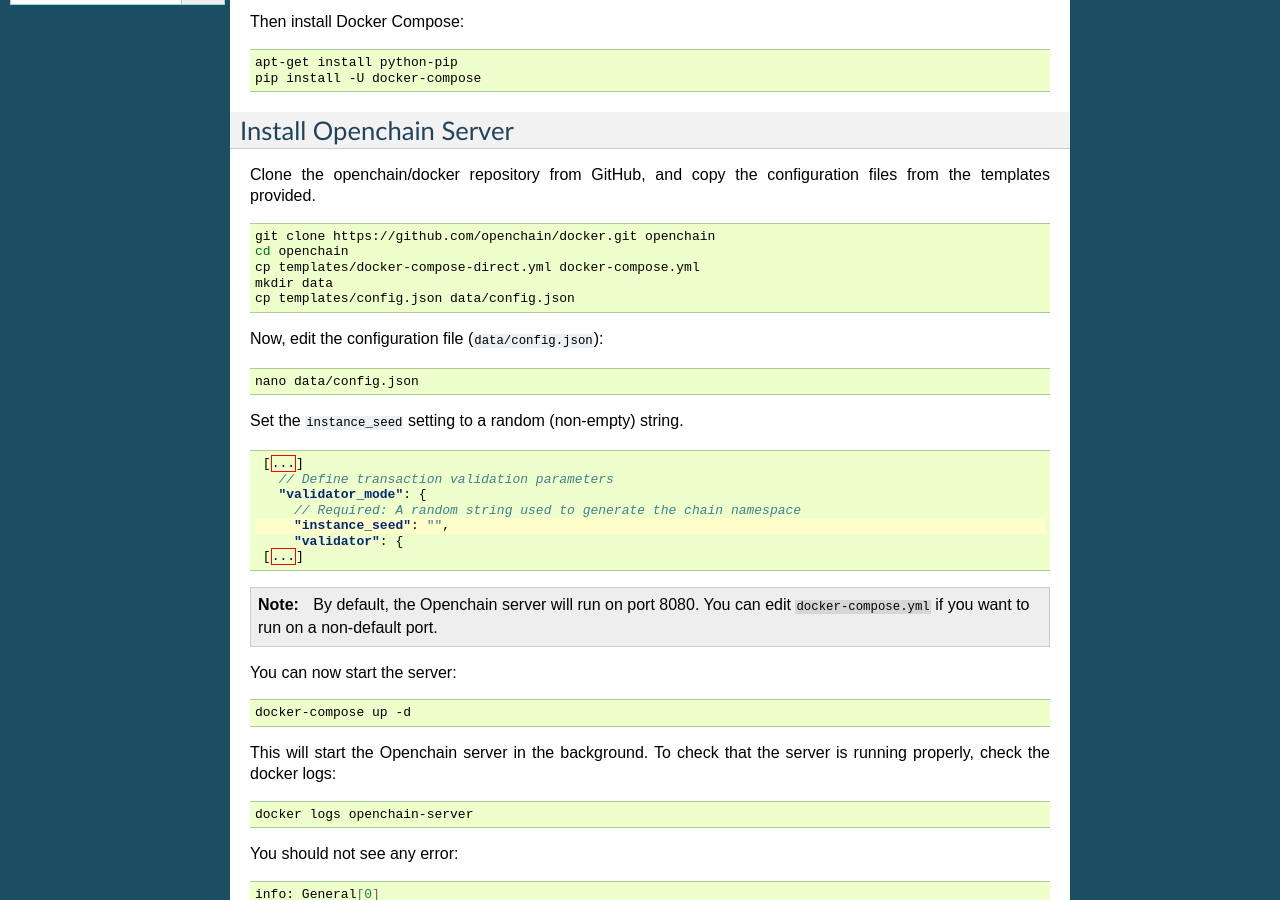
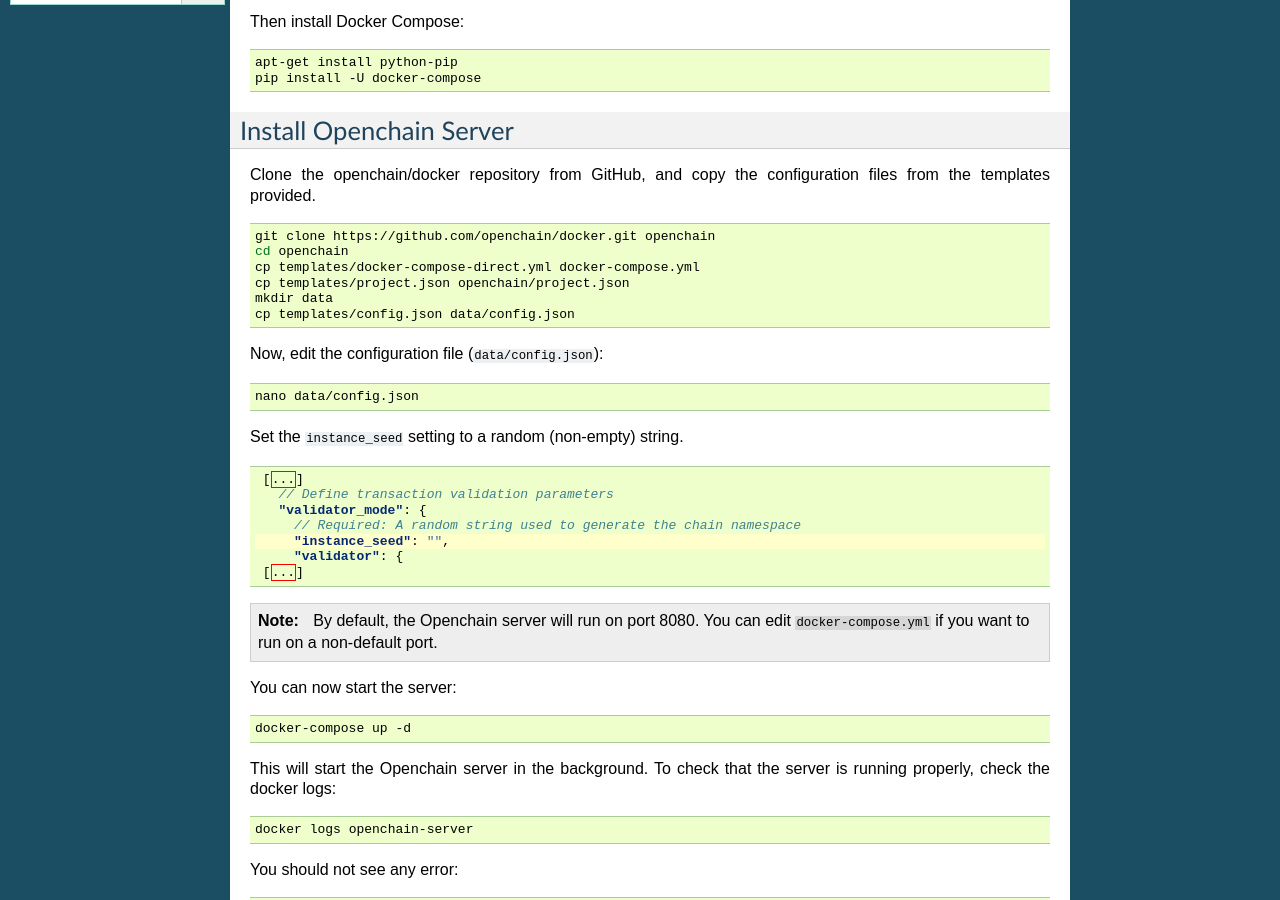
Before and after one commit to openchain/docs, a Sphinx documentation site: the page built from docs/source/general/docker-deployment.rst, in a window 1280 px wide and 900 px high, scrolled down 400 px. Built offline with Sphinx 7.4.7, drawn with Linux system fonts in a browser that asks for light colours.

Commit message:
Update the Docker deployment steps

```diff
--- a/docs/source/general/configuration.rst
+++ b/docs/source/general/configuration.rst
@@ -1,3 +1,5 @@
+.. _configuration:
+
 Openchain Server Configuration
 ==============================
 
--- a/docs/source/general/docker-deployment.rst
+++ b/docs/source/general/docker-deployment.rst
@@ -35,6 +35,7 @@
     git clone https://github.com/openchain/docker.git openchain
     cd openchain
     cp templates/docker-compose-direct.yml docker-compose.yml
+    cp templates/project.json openchain/project.json
     mkdir data
     cp templates/config.json data/config.json
 
```
